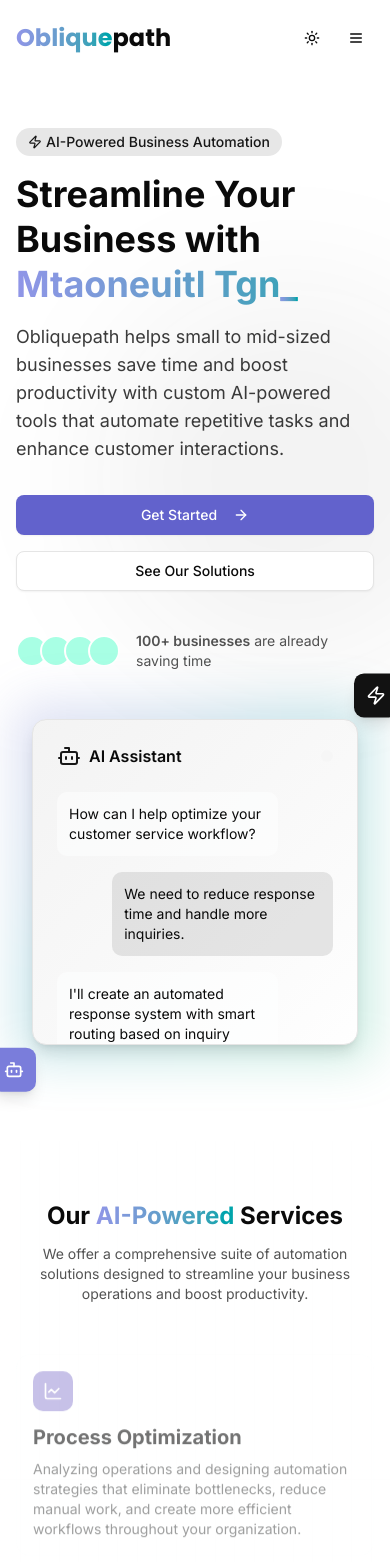
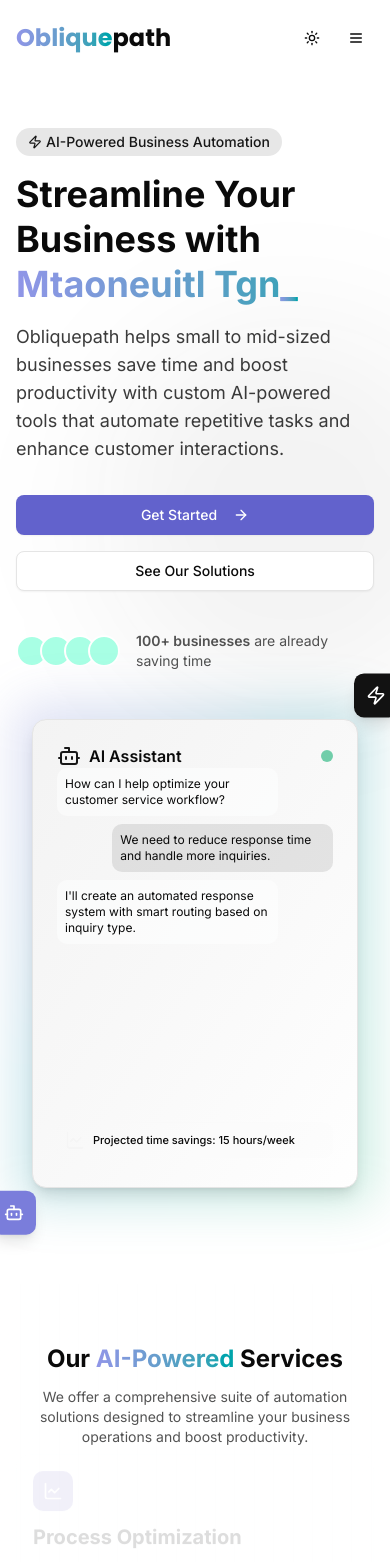
Before and after one commit to phil009/obliquepath, a Next.js app: page / in a window 390 px wide. Shown: the top 1562 px of the page. Built offline with nearby package versions, Linux system fonts and the light colour scheme.

Commit message:
responsiveness fixed

```diff
--- a/components/home/hero-section.tsx
+++ b/components/home/hero-section.tsx
@@ -100,35 +100,35 @@ export function HeroSection() {
             transition={{ duration: 0.8, delay: 0.3 }}
             className="relative"
           >
-            <div className="relative w-full aspect-square max-w-md mx-auto">
+            <div className="relative w-full aspect-[5/7] md:aspect-square max-w-md mx-auto">
               <div className="absolute inset-0 bg-gradient-to-br from-primary-600/20 to-accent-500/20 rounded-2xl blur-xl" />
               <div className="absolute inset-4 bg-card rounded-xl shadow-lg border overflow-hidden">
                 <div className="absolute inset-0 bg-gradient-to-br from-primary/5 to-accent/5" />
                 <div className="relative p-6 h-full flex flex-col">
-                  <div className="flex items-center justify-between mb-6">
+                  <div className="flex items-center justify-between md:mb-6">
                     <div className="flex items-center gap-2">
                       <Bot className="h-6 w-6 text-primary" />
                       <h3 className="font-semibold">AI Assistant</h3>
                     </div>
-                    <div className="h-3 w-3 rounded-full bg-accent animate-pulse" />
+                    <div className="h-3 w-3 rounded-full bg-accent-500 animate-pulse" />
                   </div>
 
-                  <div className="space-y-4 flex-1">
-                    <div className="bg-background/50 p-3 rounded-lg max-w-[80%]">
-                      <p className="text-sm">
+                  <div className="space-y-2 md:space-y-4 flex-1">
+                    <div className="bg-background/50 p-2 md:p-3 rounded-lg max-w-[80%]">
+                      <p className="text-xs md:text-sm">
                         How can I help optimize your customer service workflow?
                       </p>
                     </div>
 
-                    <div className="bg-primary/10 p-3 rounded-lg max-w-[80%] ml-auto">
-                      <p className="text-sm">
+                    <div className="bg-primary/10 p-2 md:p-3 rounded-lg max-w-[80%] ml-auto">
+                      <p className="text-xs md:text-sm">
                         We need to reduce response time and handle more
                         inquiries.
                       </p>
                     </div>
 
-                    <div className="bg-background/50 p-3 rounded-lg max-w-[80%]">
-                      <p className="text-sm">
+                    <div className="bg-background/50 p-2 md:p-3 rounded-lg max-w-[80%]">
+                      <p className="text-xs md:text-sm">
                         I&apos;ll create an automated response system with smart
                         routing based on inquiry type.
                       </p>
@@ -141,11 +141,11 @@ export function HeroSection() {
                       repeat: Number.POSITIVE_INFINITY,
                       duration: 2,
                     }}
-                    className="mt-4 bg-accent/10 p-3 rounded-lg"
+                    className="md:mt-4 bg-accent/10 p-2 md:p-3 rounded-lg"
                   >
                     <div className="flex items-center gap-2">
                       <LineChart className="h-5 w-5 text-accent" />
-                      <p className="text-sm font-medium">
+                      <p className="text-[11px] md:text-sm font-medium">
                         Projected time savings: 15 hours/week
                       </p>
                     </div>
```
